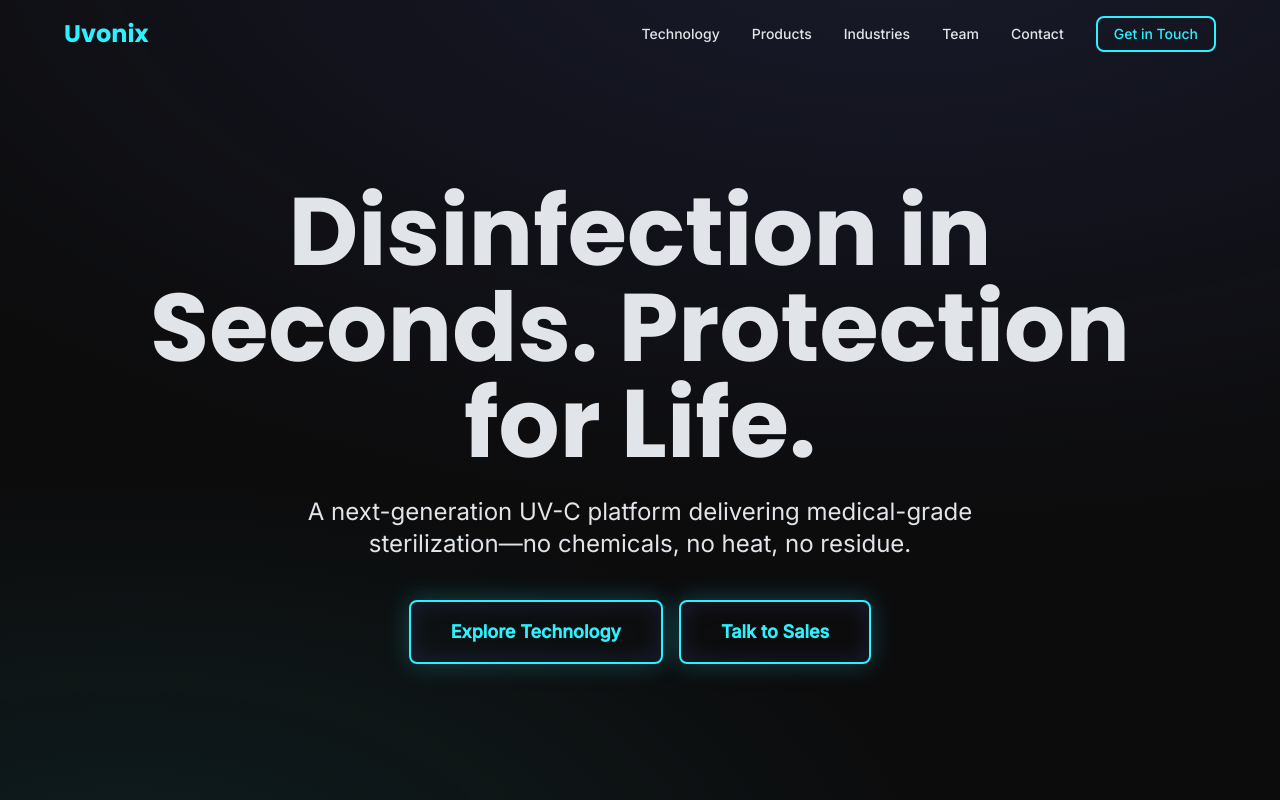
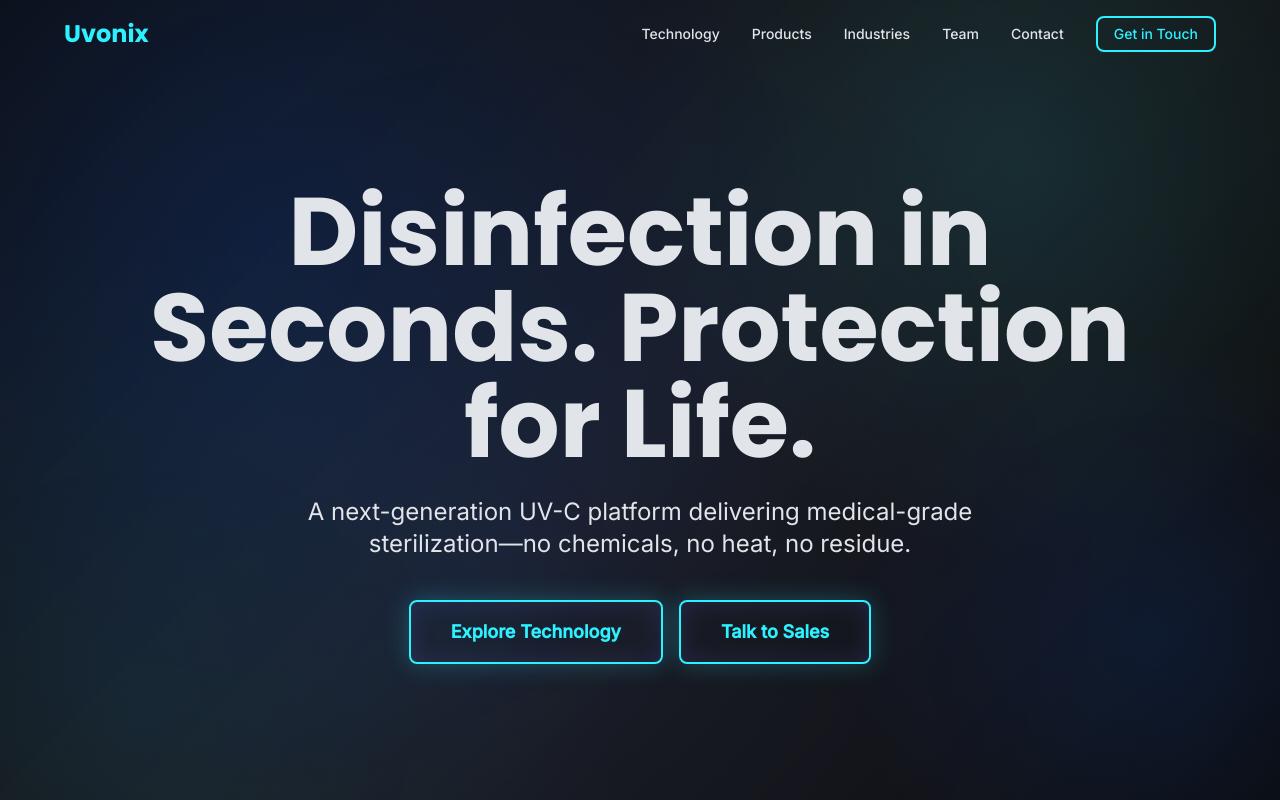
Before and after one commit to marukaneko1/uvonix-website, a Next.js app: page / in a window 1280 px wide. Shown: the top 800 px of the page. Built offline with nearby package versions, Linux system fonts and the light colour scheme.

Commit message:
Update background to mesh-style gradient pattern inspired by nocodo

```diff
--- a/app/globals.css
+++ b/app/globals.css
@@ -17,9 +17,14 @@
   body {
     @apply bg-uv-bg text-uv-text font-body;
     background-image:
-      radial-gradient(1200px 600px at 70% -10%, rgba(111,127,255,.12), transparent),
-      radial-gradient(800px 400px at 10% 110%, rgba(45,241,255,.08), transparent);
+      radial-gradient(600px 600px at 20% 30%, rgba(0,93,255,.15), transparent),
+      radial-gradient(400px 400px at 80% 20%, rgba(45,241,255,.1), transparent),
+      radial-gradient(800px 800px at 40% 70%, rgba(111,127,255,.08), transparent),
+      radial-gradient(300px 300px at 90% 80%, rgba(0,93,255,.12), transparent),
+      radial-gradient(500px 500px at 10% 90%, rgba(45,241,255,.06), transparent),
+      linear-gradient(135deg, rgba(12,12,13,.95) 0%, rgba(42,47,53,.3) 50%, rgba(12,12,13,.95) 100%);
     background-attachment: fixed;
+    background-size: 100% 100%;
   }
 }
 
```
